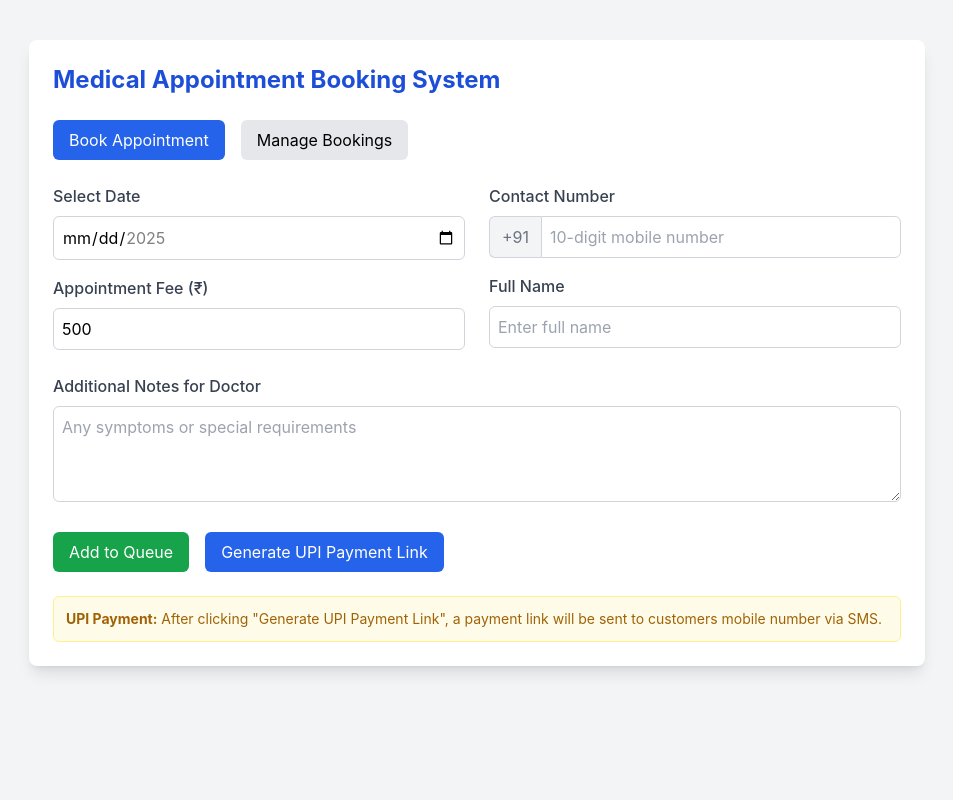
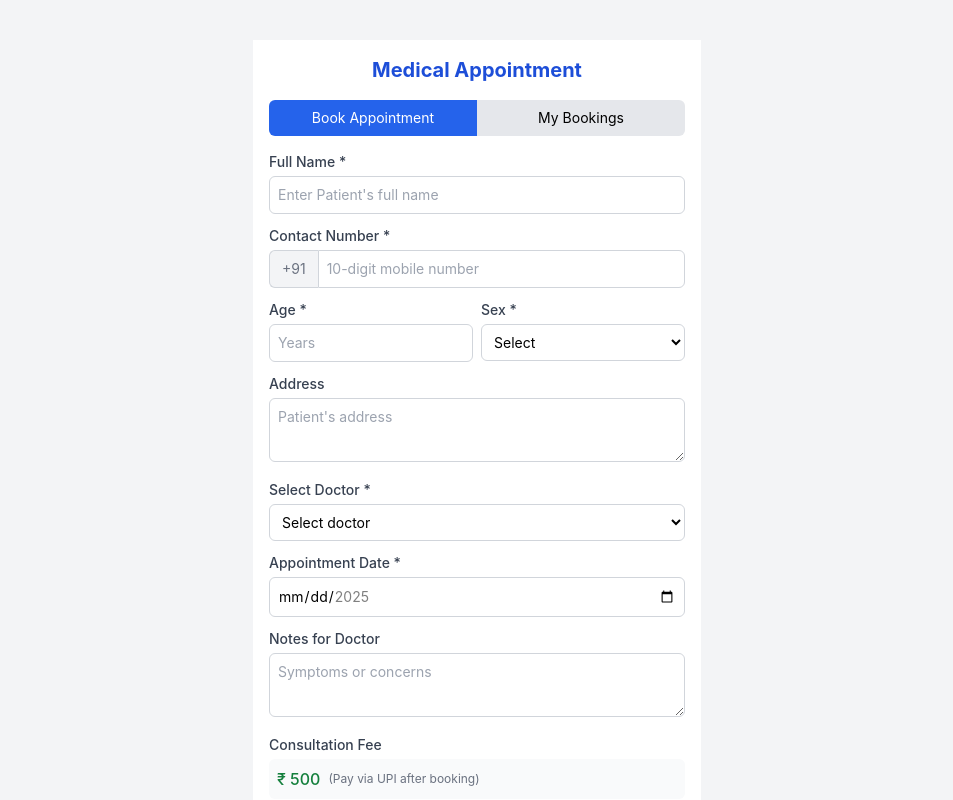
Before and after one commit to Ajaychowdaryshaganti/BookItBro, a React (Create React App) app: page / in a window 1280 px wide. Shown: the top 800 px of the page, without its empty margins (163-1116 px from the left). Built offline with nearby package versions, Linux system fonts and the light colour scheme.

Commit message:
Changed Interface

```diff
--- a/src/AppointmentBookingSystem.js
+++ b/src/AppointmentBookingSystem.js
@@ -1,12 +1,16 @@
 import { useState, useEffect } from 'react';
 
-export default function AppointmentBookingSystem() {
+export default function MobileAppointmentSystem() {
   // States for form inputs
+  const [name, setName] = useState('');
+  const [contactNumber, setContactNumber] = useState('');
+  const [age, setAge] = useState('');
+  const [sex, setSex] = useState('');
+  const [address, setAddress] = useState('');
+  const [selectedDoctor, setSelectedDoctor] = useState('');
   const [selectedDate, setSelectedDate] = useState('');
   const [availableSlots, setAvailableSlots] = useState([]);
   const [selectedSlot, setSelectedSlot] = useState('');
-  const [name, setName] = useState('');
-  const [contactNumber, setContactNumber] = useState('');
   const [notes, setNotes] = useState('');
   const [patientId, setPatientId] = useState('');
   const [bookings, setBookings] = useState([]);
@@ -26,6 +30,14 @@ export default function AppointmentBookingSystem() {
   maxDate.setDate(today.getDate() + 30);
   const maxDateString = maxDate.toISOString().split('T')[0];
 
+  // Available doctors list
+  const doctors = [
+    { id: 1, name: 'Dr. Sharma (Cardiology)' },
+    { id: 2, name: 'Dr. Patel (Orthopedics)' },
+    { id: 3, name: 'Dr. Gupta (General Medicine)' },
+    { id: 4, name: 'Dr. Khan (Pediatrics)' }
+  ];
+
   // Mock time slots - in a real app, these would be fetched based on availability
   const generateTimeSlots = () => {
     const slots = [];
@@ -41,7 +53,7 @@ export default function AppointmentBookingSystem() {
   // Handle date selection
   const handleDateChange = (e) => {
     setSelectedDate(e.target.value);
-    // In a real app, this would fetch available slots from server
+    // In a real app, this would fetch available slots from server based on doctor and date
     setAvailableSlots(generateTimeSlots());
     setSelectedSlot('');
   };
@@ -60,12 +72,15 @@ export default function AppointmentBookingSystem() {
       setIsLoading(true);
       // Simulating API call delay
       setTimeout(() => {
-        // Mock response
+        // Mock response - in a real app, this would check the database
         if (contactNumber === '9876543210') {
           setName('Rahul Sharma');
+          setAge('32');
+          setSex('Male');
+          setAddress('123 Main Street, Bangalore');
           setPatientId('PT10001');
         } else {
-          // New patient
+          // New patient gets a new ID
           setPatientId(`PT${Math.floor(10000 + Math.random() * 90000)}`);
         }
         setIsLoading(false);
@@ -75,30 +90,53 @@ export default function AppointmentBookingSystem() {
 
   // Handle booking submission
   const handleBookAppointment = () => {
-    if (!selectedDate || !selectedSlot || !name || !contactNumber) {
-      setMessage('Please fill all required fields');
+    if (!validateForm()) {
       return;
     }
 
-    // Add booking to Firebase (mock)
+    // Add booking to state (mock - would be to database in real app)
     const newBooking = {
       id: `BK${Math.floor(10000 + Math.random() * 90000)}`,
+      name,
+      contactNumber,
+      age,
+      sex,
+      address,
+      doctor: selectedDoctor,
       date: selectedDate,
       slot: selectedSlot,
-      name,
-      contactNumber,
       patientId,
       notes,
       status: 'pending_payment',
       fee: appointmentFee
     };
 
-    // Simulate adding to Firebase
+    // Simulate adding to database
     setBookings([...bookings, newBooking]);
     setMessage('Appointment added to queue successfully!');
 
     // Reset form
     resetForm();
+  };
+
+  // Validate form fields
+  const validateForm = () => {
+    if (!name || !contactNumber || !age || !sex || !selectedDoctor || !selectedDate || !selectedSlot) {
+      setMessage('Please fill all required fields');
+      return false;
+    }
+
+    if (contactNumber.length !== 10 || !/^\d+$/.test(contactNumber)) {
+      setMessage('Please enter a valid 10-digit contact number');
+      return false;
+    }
+
+    if (isNaN(age) || age <= 0 || age > 120) {
+      setMessage('Please enter a valid age');
+      return false;
+    }
+
+    return true;
   };
 
   // Generate UPI payment link
@@ -112,8 +150,7 @@ export default function AppointmentBookingSystem() {
 
   // Handle payment link generation and SMS sending
   const handleGeneratePayment = () => {
-    if (!selectedDate || !selectedSlot || !name || !contactNumber) {
-      setMessage('Please fill all required fields');
+    if (!validateForm()) {
       return;
     }
 
@@ -125,7 +162,7 @@ export default function AppointmentBookingSystem() {
     // Generate UPI payment link
     const paymentLink = generateUPILink(bookingId, appointmentFee);
 
-    // Simulate Twilio SMS service
+    // Simulate SMS service
     setTimeout(() => {
       console.log(`SMS sent to +91${contactNumber} with payment link: ${paymentLink}`);
 
@@ -138,10 +175,14 @@ export default function AppointmentBookingSystem() {
       // Add booking with payment status
       const newBooking = {
         id: bookingId,
+        name,
+        contactNumber,
+        age,
+        sex,
+        address,
+        doctor: selectedDoctor,
         date: selectedDate,
         slot: selectedSlot,
-        name,
-        contactNumber,
         patientId,
         notes,
         status: 'payment_sent',
@@ -190,95 +231,193 @@ export default function AppointmentBookingSystem() {
 
   // Reset form fields
   const resetForm = () => {
+    setName('');
+    setContactNumber('');
+    setAge('');
+    setSex('');
+    setAddress('');
+    setSelectedDoctor('');
     setSelectedDate('');
     setSelectedSlot('');
-    setName('');
-    setContactNumber('');
     setNotes('');
     setPatientId('');
     setAvailableSlots([]);
   };
 
-  // Mock fetch bookings (in real app, would fetch from Firebase)
+  // Mock fetch bookings (in real app, would fetch from database)
   useEffect(() => {
     // Simulate fetching existing bookings
     const mockBookings = [
       {
         id: 'BK10001',
+        name: 'Priya Patel',
+        contactNumber: '8765432101',
+        age: '28',
+        sex: 'Female',
+        address: '45 Green Park, Delhi',
+        doctor: 'Dr. Khan (Pediatrics)',
         date: '2025-04-15',
         slot: '10:00 AM',
-        name: 'Priya Patel',
-        contactNumber: '8765432101',
         status: 'confirmed',
         fee: 500
       },
       {
         id: 'BK10002',
+        name: 'Arun Kumar',
+        contactNumber: '9876543212',
+        age: '45',
+        sex: 'Male',
+        address: '78 Lake View, Mumbai',
+        doctor: 'Dr. Sharma (Cardiology)',
         date: '2025-04-16',
         slot: '2:30 PM',
-        name: 'Arun Kumar',
-        contactNumber: '9876543212',
         status: 'pending_payment',
         fee: 500
-      },
-      {
-        id: 'BK10003',
-        date: '2025-04-17',
-        slot: '11:00 AM',
-        name: 'Neha Sharma',
-        contactNumber: '7654321098',
-        status: 'payment_sent',
-        fee: 700,
-        paymentLink: 'shorturl.at/wxyz1'
       }
     ];
     setBookings(mockBookings);
   }, []);
 
   return (
-    <div className="max-w-4xl mx-auto p-6 bg-white rounded-lg shadow-lg">
-      <h1 className="text-2xl font-bold mb-6 text-blue-700">Medical Appointment Booking System</h1>
+    <div className="max-w-md mx-auto p-4 bg-white">
+      <h1 className="text-xl font-bold mb-4 text-blue-700 text-center">Medical Appointment</h1>
 
-      <div className="flex space-x-4 mb-6">
+      <div className="flex mb-4">
         <button
-          className={`px-4 py-2 rounded-md ${!showBookings ? 'bg-blue-600 text-white' : 'bg-gray-200'}`}
+          className={`flex-1 py-2 text-sm rounded-l-md ${!showBookings ? 'bg-blue-600 text-white' : 'bg-gray-200'}`}
           onClick={() => setShowBookings(false)}
         >
           Book Appointment
         </button>
         <button
-          className={`px-4 py-2 rounded-md ${showBookings ? 'bg-blue-600 text-white' : 'bg-gray-200'}`}
+          className={`flex-1 py-2 text-sm rounded-r-md ${showBookings ? 'bg-blue-600 text-white' : 'bg-gray-200'}`}
           onClick={() => setShowBookings(true)}
         >
-          Manage Bookings
+          My Bookings
         </button>
       </div>
 
+      {message && (
+        <div className="mb-4 p-3 bg-green-100 border border-green-300 text-green-700 rounded-md text-sm">
+          {message}
+        </div>
+      )}
+
       {!showBookings ? (
-        <div className="space-y-6">
-          <div className="grid grid-cols-1 md:grid-cols-2 gap-6">
         <div className="space-y-4">
+          {/* Form Fields in the specified order */}
+          <div className="space-y-3">
             <div>
-                <label className="block text-gray-700 font-medium mb-2">Select Date</label>
+              <label className="block text-gray-700 text-sm font-medium mb-1">Full Name *</label>
+              <input
+                type="text"
+                value={name}
+                onChange={(e) => setName(e.target.value)}
+                placeholder="Enter Patient's full name"
+                className="w-full p-2 border border-gray-300 rounded-md text-sm"
+                required
+              />
+            </div>
+
+            <div>
+              <label className="block text-gray-700 text-sm font-medium mb-1">Contact Number *</label>
+              <div className="flex">
+                <span className="inline-flex items-center px-3 text-sm text-gray-500 bg-gray-100 border border-r-0 border-gray-300 rounded-l-md">
+                  +91
+                </span>
+                <input
+                  type="tel"
+                  value={contactNumber}
+                  onChange={(e) => setContactNumber(e.target.value.replace(/\D/g, ''))}
+                  onBlur={fetchPatientInfo}
+                  placeholder="10-digit mobile number"
+                  className="flex-1 p-2 border border-gray-300 rounded-r-md text-sm"
+                  maxLength={10}
+                  required
+                />
+              </div>
+            </div>
+
+            <div className="flex space-x-2">
+              <div className="w-1/2">
+                <label className="block text-gray-700 text-sm font-medium mb-1">Age *</label>
+                <input
+                  type="number"
+                  value={age}
+                  onChange={(e) => setAge(e.target.value)}
+                  placeholder="Years"
+                  className="w-full p-2 border border-gray-300 rounded-md text-sm"
+                  min="0"
+                  max="120"
+                  required
+                />
+              </div>
+
+              <div className="w-1/2">
+                <label className="block text-gray-700 text-sm font-medium mb-1">Sex *</label>
+                <select
+                  value={sex}
+                  onChange={(e) => setSex(e.target.value)}
+                  className="w-full p-2 border border-gray-300 rounded-md text-sm bg-white"
+                  required
+                >
+                  <option value="">Select</option>
+                  <option value="Male">Male</option>
+                  <option value="Female">Female</option>
+                  <option value="Other">Other</option>
+                </select>
+              </div>
+            </div>
+
+            <div>
+              <label className="block text-gray-700 text-sm font-medium mb-1">Address</label>
+              <textarea
+                value={address}
+                onChange={(e) => setAddress(e.target.value)}
+                placeholder="Patient's address"
+                className="w-full p-2 border border-gray-300 rounded-md text-sm h-16"
+              ></textarea>
+            </div>
+
+            <div>
+              <label className="block text-gray-700 text-sm font-medium mb-1">Select Doctor *</label>
+              <select
+                value={selectedDoctor}
+                onChange={(e) => setSelectedDoctor(e.target.value)}
+                className="w-full p-2 border border-gray-300 rounded-md text-sm bg-white"
+                required
+              >
+                <option value="">Select doctor</option>
+                {doctors.map(doctor => (
+                  <option key={doctor.id} value={doctor.name}>
+                    {doctor.name}
+                  </option>
+                ))}
+              </select>
+            </div>
+
+            <div>
+              <label className="block text-gray-700 text-sm font-medium mb-1">Appointment Date *</label>
               <input
                 type="date"
                 min={minDate}
                 max={maxDateString}
                 value={selectedDate}
                 onChange={handleDateChange}
-                  className="w-full p-2 border border-gray-300 rounded-md"
+                className="w-full p-2 border border-gray-300 rounded-md text-sm"
+                required
               />
             </div>
 
             {selectedDate && (
               <div>
-                  <label className="block text-gray-700 font-medium mb-2">Select Time Slot</label>
-                  <div className="grid grid-cols-2 sm:grid-cols-3 gap-2">
+                <label className="block text-gray-700 text-sm font-medium mb-1">Select Time Slot *</label>
+                <div className="grid grid-cols-3 gap-2">
                   {availableSlots.map((slot) => (
                     <button
                       key={slot}
                       onClick={() => setSelectedSlot(slot)}
-                        className={`p-2 border rounded-md ${
+                      className={`p-2 border rounded-md text-xs ${
                         selectedSlot === slot ? 'bg-blue-500 text-white' : 'bg-gray-100'
                       }`}
                     >
@@ -290,130 +429,67 @@ export default function AppointmentBookingSystem() {
             )}
 
             <div>
-                <label className="block text-gray-700 font-medium mb-2">Appointment Fee (₹)</label>
-                <input
-                  type="number"
-                  value={appointmentFee}
-                  onChange={(e) => setAppointmentFee(Number(e.target.value))}
-                  className="w-full p-2 border border-gray-300 rounded-md"
-                  min="100"
-                  step="100"
-                />
-              </div>
-            </div>
-
-            <div className="space-y-4">
-              <div>
-                <label className="block text-gray-700 font-medium mb-2">Contact Number</label>
-                <div className="flex">
-                  <span className="inline-flex items-center px-3 text-gray-500 bg-gray-100 border border-r-0 border-gray-300 rounded-l-md">
-                    +91
-                  </span>
-                  <input
-                    type="tel"
-                    value={contactNumber}
-                    onChange={(e) => setContactNumber(e.target.value)}
-                    onBlur={fetchPatientInfo}
-                    placeholder="10-digit mobile number"
-                    className="flex-1 p-2 border border-gray-300 rounded-r-md"
-                    maxLength={10}
-                  />
-                </div>
+              <label className="block text-gray-700 text-sm font-medium mb-1">Notes for Doctor</label>
+              <textarea
+                value={notes}
+                onChange={(e) => setNotes(e.target.value)}
+                placeholder="Symptoms or concerns"
+                className="w-full p-2 border border-gray-300 rounded-md text-sm h-16"
+              ></textarea>
             </div>
 
             <div>
-                <label className="block text-gray-700 font-medium mb-2">Full Name</label>
-                <input
-                  type="text"
-                  value={name}
-                  onChange={(e) => setName(e.target.value)}
-                  placeholder="Enter full name"
-                  className="w-full p-2 border border-gray-300 rounded-md"
-                />
+              <label className="block text-gray-700 text-sm font-medium mb-1">Consultation Fee</label>
+              <div className="flex items-center bg-gray-50 p-2 rounded-md">
+                <span className="text-green-700 font-medium">₹ {appointmentFee}</span>
+                <span className="ml-2 text-xs text-gray-500">(Pay via UPI after booking)</span>
+              </div>
             </div>
 
             {patientId && (
               <div className="p-2 bg-blue-50 border border-blue-200 rounded-md">
-                  <p className="text-sm text-blue-700">Patient ID: {patientId}</p>
+                <p className="text-xs text-blue-700">Patient ID: {patientId}</p>
               </div>
             )}
           </div>
-          </div>
 
-          <div>
-            <label className="block text-gray-700 font-medium mb-2">Additional Notes for Doctor</label>
-            <textarea
-              value={notes}
-              onChange={(e) => setNotes(e.target.value)}
-              placeholder="Any symptoms or special requirements"
-              className="w-full p-2 border border-gray-300 rounded-md h-24"
-            ></textarea>
-          </div>
-
-          <div className="flex space-x-4">
+          <div className="pt-2 flex flex-col space-y-2">
+            <button
+              onClick={handleGeneratePayment}
+              disabled={isLoading}
+              className="w-full py-3 bg-blue-600 text-white rounded-md hover:bg-blue-700 disabled:bg-gray-400 text-sm font-medium"
+            >
+              {isLoading ? 'Processing...' : 'Book & Pay Now'}
+            </button>
             <button
               onClick={handleBookAppointment}
               disabled={isLoading}
-              className="px-4 py-2 bg-green-600 text-white rounded-md hover:bg-green-700 disabled:bg-gray-400"
+              className="w-full py-3 bg-green-600 text-white rounded-md hover:bg-green-700 disabled:bg-gray-400 text-sm font-medium"
             >
-              {isLoading ? 'Processing...' : 'Add to Queue'}
-            </button>
-            <button
-              onClick={handleGeneratePayment}
-              disabled={isLoading}
-              className="px-4 py-2 bg-blue-600 text-white rounded-md hover:bg-blue-700 disabled:bg-gray-400"
-            >
-              {isLoading ? 'Processing...' : 'Generate UPI Payment Link'}
+              {isLoading ? 'Processing...' : 'Book Without Payment'}
             </button>
           </div>
 
-          {message && (
-            <div className="mt-4 p-3 bg-green-100 border border-green-300 text-green-700 rounded-md">
-              {message}
-            </div>
-          )}
-
           <div className="bg-yellow-50 border border-yellow-200 p-3 rounded-md">
-            <p className="text-sm text-yellow-700">
-              <strong>UPI Payment:</strong> After clicking "Generate UPI Payment Link", a payment link will be sent to customers
-              mobile number via SMS.
+            <p className="text-xs text-yellow-700">
+              <strong>Note:</strong> Payment link will be sent to above mobile number.
             </p>
           </div>
         </div>
       ) : (
         <div>
-          <h2 className="text-xl font-semibold mb-4">Manage Bookings</h2>
+          <h1 className="text-lg text-center font-semibold mb-3">Appointments</h1>
 
-          {message && (
-            <div className="mb-4 p-3 bg-green-100 border border-green-300 text-green-700 rounded-md">
-              {message}
+          {bookings.length === 0 ? (
+            <div className="py-8 text-center text-gray-500">
+              <p>No appointments found</p>
             </div>
-          )}
-
-          <div className="overflow-x-auto">
-            <table className="min-w-full bg-white border border-gray-200">
-              <thead>
-                <tr>
-                  <th className="py-2 px-4 border-b">Booking ID</th>
-                  <th className="py-2 px-4 border-b">Date</th>
-                  <th className="py-2 px-4 border-b">Time Slot</th>
-                  <th className="py-2 px-4 border-b">Patient Name</th>
-                  <th className="py-2 px-4 border-b">Contact</th>
-                  <th className="py-2 px-4 border-b">Fee (₹)</th>
-                  <th className="py-2 px-4 border-b">Status</th>
-                  <th className="py-2 px-4 border-b">Actions</th>
-                </tr>
-              </thead>
-              <tbody>
+          ) : (
+            <div className="space-y-4">
               {bookings.map((booking) => (
-                  <tr key={booking.id}>
-                    <td className="py-2 px-4 border-b">{booking.id}</td>
-                    <td className="py-2 px-4 border-b">{formatDateForDisplay(booking.date)}</td>
-                    <td className="py-2 px-4 border-b">{booking.slot}</td>
-                    <td className="py-2 px-4 border-b">{booking.name}</td>
-                    <td className="py-2 px-4 border-b">{booking.contactNumber}</td>
-                    <td className="py-2 px-4 border-b">{booking.fee}</td>
-                    <td className="py-2 px-4 border-b">
+                <div key={booking.id} className="border border-gray-200 rounded-md p-3 bg-white shadow-sm">
+                  <div className="flex justify-between items-start">
+                    <h3 className="font-medium">{booking.doctor}</h3>
                     <span className={`px-2 py-1 rounded-full text-xs ${
                       booking.status === 'confirmed' ? 'bg-green-100 text-green-800' :
                       booking.status === 'pending_payment' ? 'bg-yellow-100 text-yellow-800' : 'bg-blue-100 text-blue-800'
@@ -421,28 +497,52 @@ export default function AppointmentBookingSystem() {
                       {booking.status === 'confirmed' ? 'Confirmed' :
                        booking.status === 'pending_payment' ? 'Payment Pending' : 'Payment Link Sent'}
                     </span>
-                    </td>
-                    <td className="py-2 px-4 border-b">
+                  </div>
+
+                  <div className="mt-2 text-sm">
+                    <div className="flex justify-between font-medium">
+                      <span className="text-gray-600"> Patient's Name:</span>
+                      <span>{booking.name}</span>
+                    </div>
+                    <div className="flex justify-between">
+                      <span className="text-gray-600">Date:</span>
+                      <span>{formatDateForDisplay(booking.date)}</span>
+                    </div>
+                    <div className="flex justify-between">
+                      <span className="text-gray-600">Time:</span>
+                      <span>{booking.slot}</span>
+                    </div>
+                    <div className="flex justify-between">
+                      <span className="text-gray-600">Fee:</span>
+                      <span>₹{booking.fee}</span>
+                    </div>
+                    <div className="flex justify-between">
+                      <span className="text-gray-600">Booking ID:</span>
+                      <span className="text-xs">{booking.id}</span>
+                    </div>
+                  </div>
+
                   {(booking.status === 'pending_payment' || booking.status === 'payment_sent') && (
+                    <div className="mt-3">
                       <button
                         onClick={() => handleRegeneratePayment(booking)}
                         disabled={isLoading}
-                          className="px-2 py-1 bg-blue-600 text-white text-xs rounded hover:bg-blue-700 disabled:bg-gray-400"
+                        className="w-full py-2 bg-blue-600 text-white text-xs rounded hover:bg-blue-700 disabled:bg-gray-400"
                       >
-                          Resend Payment
+                        {booking.status === 'pending_payment' ? 'Pay Now' : 'Resend Payment Link'}
                       </button>
-                      )}
+
                       {booking.paymentLink && (
-                        <div className="mt-1 text-xs text-gray-500">
+                        <div className="mt-1 text-xs text-center text-gray-500">
                           Link: {booking.paymentLink}
                         </div>
                       )}
-                    </td>
-                  </tr>
+                    </div>
+                  )}
+                </div>
               ))}
-              </tbody>
-            </table>
             </div>
+          )}
         </div>
       )}
     </div>
```
Lines whose indentation alone changed are shown as unchanged.
